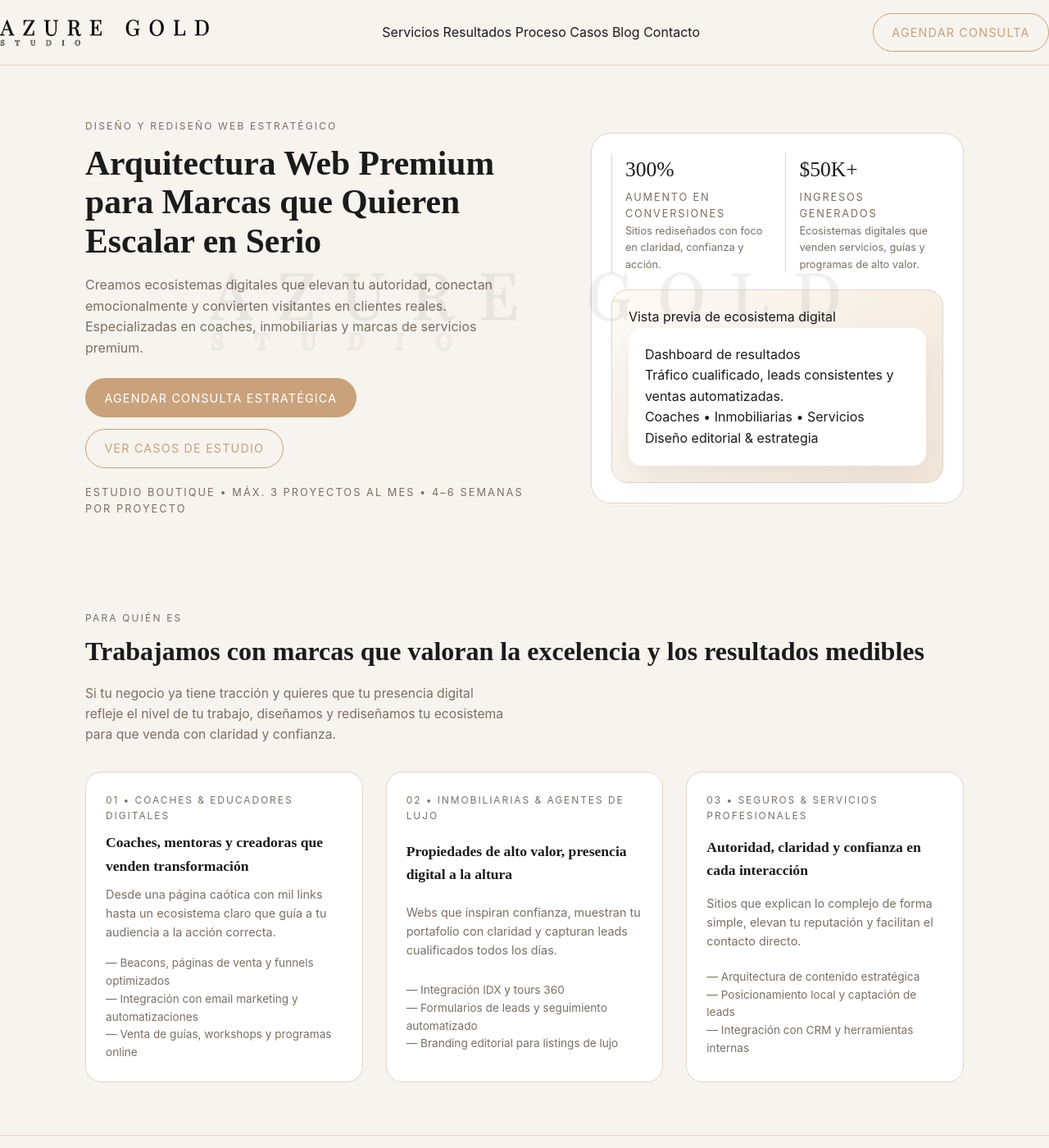
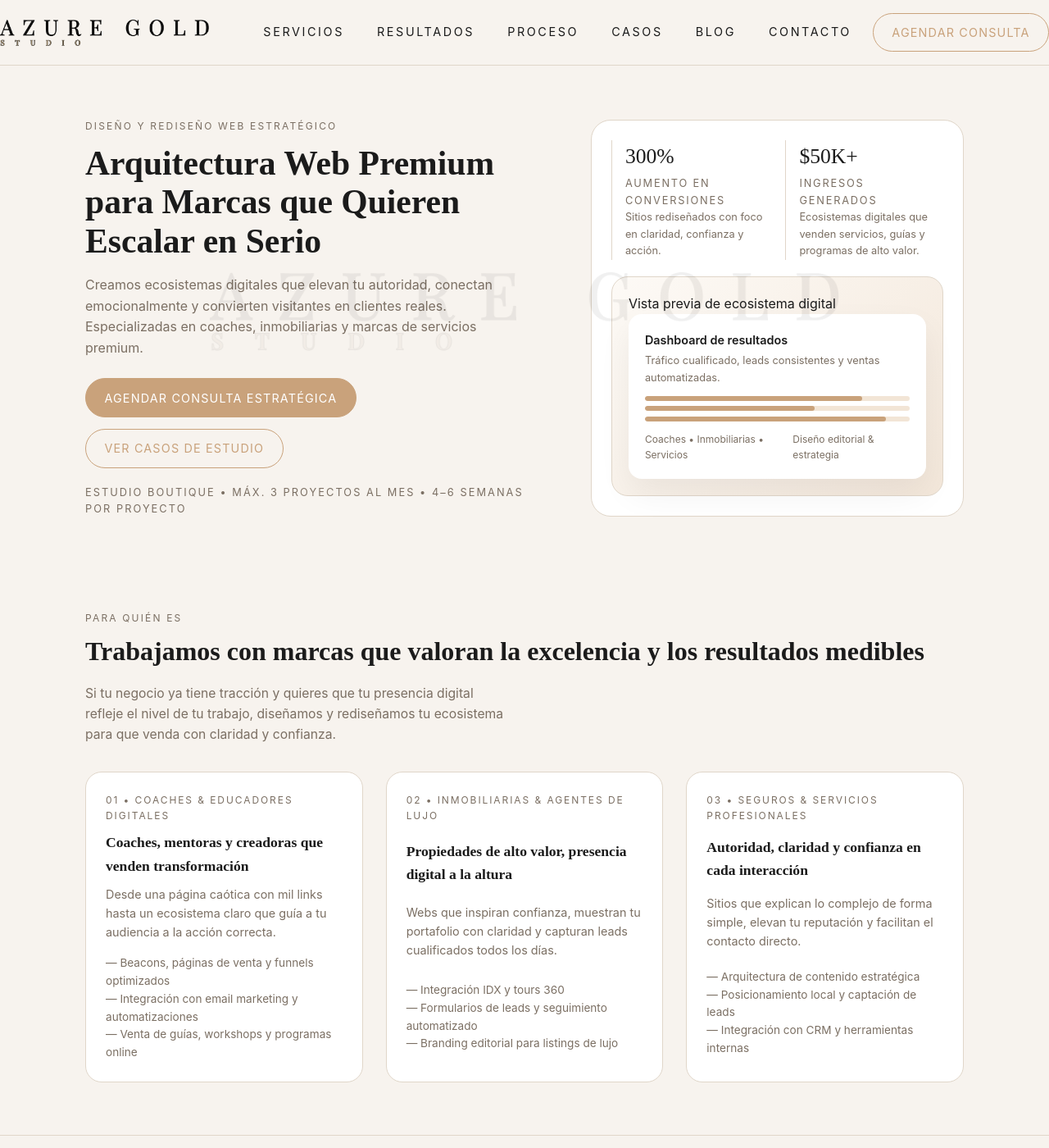
Before and after one commit to jcynay0206/mi_portfolio, a Jekyll site: the page index.html, which Jekyll copies as it is, in a window 1280 px wide and 1400 px high. Shown: the whole window at 82% size. Built offline with Jekyll 4.4.1, drawn with Linux system fonts in a browser that asks for light colours.

Commit message:
Update styles.css

```diff
--- a/assets/styles.css
+++ b/assets/styles.css
@@ -61,7 +61,7 @@ a {
   padding: 1rem 0;
 }
 
-/* LOGO RESPONSIVE (OPCIÓN C) */
+/* LOGO RESPONSIVE */
 .menu-logo img {
   height: 32px;
   width: auto;
@@ -78,23 +78,22 @@ a {
   text-transform: uppercase;
 }
 
-@media (max-width: 720px) {
-  .desktop-logo { display: none; }
-  .mobile-logo { display: block; }
+/* LINKS DEL MENÚ CON MÁS AIRE */
+.menu-links {
+  display: flex;
+  align-items: center;
 }
 
-.nav-links {
-  display: flex;
-  gap: 1.75rem;
+.menu-links a {
+  margin-left: 40px;
   font-size: 0.9rem;
-}
-
-.nav-links a {
+  letter-spacing: 0.18em;
+  text-transform: uppercase;
   position: relative;
   padding-bottom: 0.15rem;
 }
 
-.nav-links a::after {
+.menu-links a::after {
   content: "";
   position: absolute;
   left: 0;
@@ -105,7 +104,7 @@ a {
   transition: width 0.2s ease;
 }
 
-.nav-links a:hover::after {
+.menu-links a:hover::after {
   width: 100%;
 }
 
@@ -132,7 +131,7 @@ a {
 }
 
 .btn:hover {
-  transform: translateY(-1px);
+  transform: translateY(-2px);
   background: #b48c63;
 }
 
@@ -211,6 +210,7 @@ a {
 }
 
 /* TARJETA DEL HERO */
+
 .hero-card {
   background: var(--bg-alt);
   border-radius: 1.5rem;
@@ -250,6 +250,7 @@ a {
 }
 
 /* MOCKUP */
+
 .hero-mockup {
   border-radius: 1.25rem;
   border: 1px solid var(--border);
@@ -262,6 +263,45 @@ a {
   background: #fff;
   padding: 1.25rem;
   box-shadow: 0 18px 40px rgba(0, 0, 0, 0.06);
+}
+
+.hero-mockup-title {
+  font-size: 0.9rem;
+  font-weight: 600;
+  margin-bottom: 0.25rem;
+}
+
+.hero-mockup-sub {
+  font-size: 0.8rem;
+  color: var(--muted);
+  margin-bottom: 0.75rem;
+}
+
+.hero-mockup-bars {
+  display: grid;
+  gap: 0.4rem;
+  margin-bottom: 0.75rem;
+}
+
+.hero-mockup-bars .bar {
+  height: 6px;
+  border-radius: 999px;
+  background: #f2e5d6;
+  overflow: hidden;
+}
+
+.hero-mockup-bars .bar span {
+  display: block;
+  height: 100%;
+  border-radius: 999px;
+  background: var(--accent);
+}
+
+.hero-mockup-footer {
+  display: flex;
+  justify-content: space-between;
+  font-size: 0.75rem;
+  color: var(--muted);
 }
 
 /* ===========================
@@ -312,6 +352,7 @@ section {
   border: 1px solid var(--border);
   display: grid;
   gap: 0.6rem;
+  transition: transform 0.25s ease;
 }
 
 .card-label {
@@ -415,6 +456,7 @@ section {
   overflow: hidden;
   display: grid;
   grid-template-rows: auto 1fr;
+  transition: transform 0.25s ease;
 }
 
 .portfolio-thumb {
@@ -565,9 +607,19 @@ footer {
   }
 }
 
+@media (max-width: 800px) {
+  .menu-links a {
+    margin-left: 0;
+    margin-right: 22px;
+  }
+}
+
 @media (max-width: 720px) {
-  .nav-links {
-    display: none;
+  .desktop-logo { display: none; }
+  .mobile-logo { display: block; }
+
+  .menu-links {
+    display: none; /* si luego quieres menú mobile, lo abrimos aquí */
   }
 
   .hero-title {
@@ -578,3 +630,47 @@ footer {
     padding: 3rem 0;
   }
 }
+
+/* ===========================
+   ANIMACIONES EDITORIALES SUAVES
+=========================== */
+
+.fade-up {
+  opacity: 0;
+  transform: translateY(20px);
+  animation: fadeUp 0.9s ease-out forwards;
+}
+
+@keyframes fadeUp {
+  to {
+    opacity: 1;
+    transform: translateY(0);
+  }
+}
+
+.fade-in {
+  opacity: 0;
+  animation: fadeIn 1.2s ease-out forwards;
+}
+
+@keyframes fadeIn {
+  to {
+    opacity: 1;
+  }
+}
+
+.delay-1 { animation-delay: 0.15s; }
+.delay-2 { animation-delay: 0.3s; }
+.delay-3 { animation-delay: 0.45s; }
+.delay-4 { animation-delay: 0.6s; }
+
+/* Hover editorial en cards y portfolio */
+.card:hover,
+.portfolio-card:hover {
+  transform: translateY(-4px);
+}
+
+/* Hover editorial en botones */
+.btn:hover {
+  transform: translateY(-2px);
+}
```
